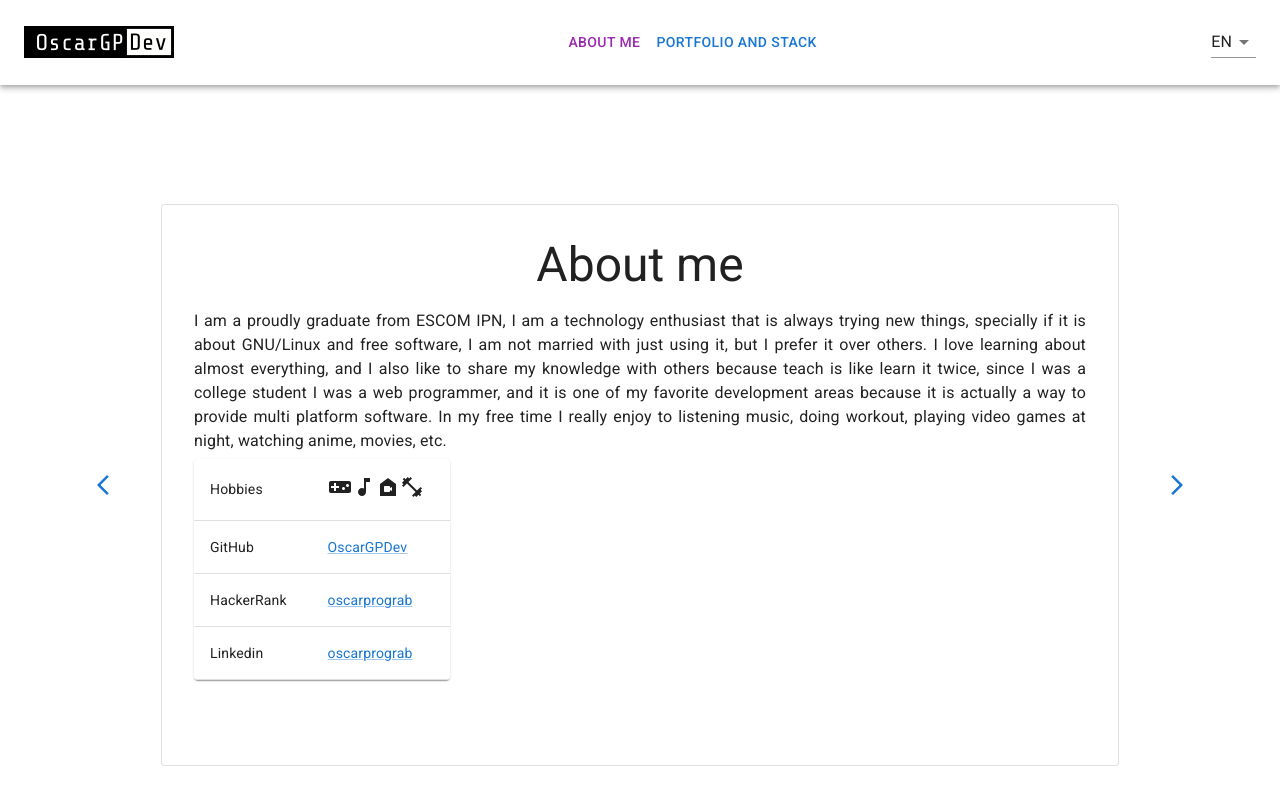
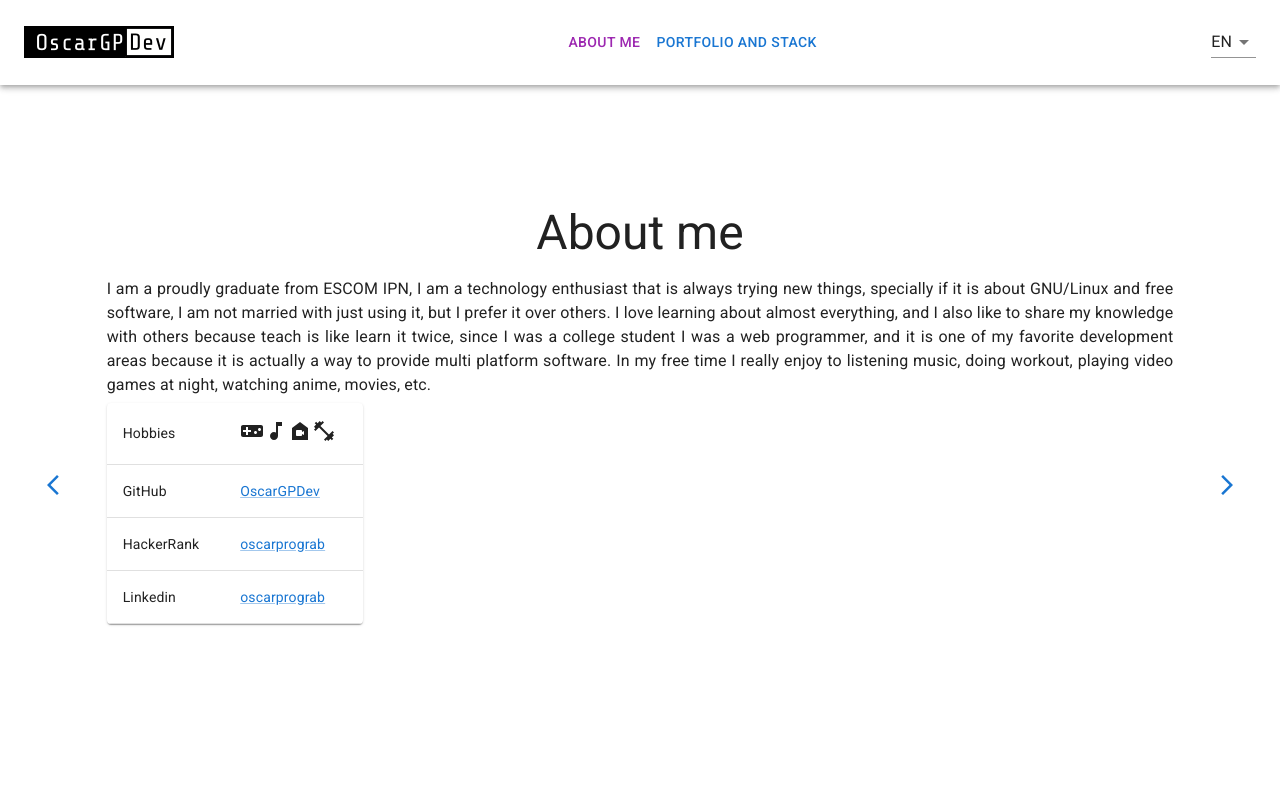
Before and after one commit to OscarGPDev/OscarGPDev, a React (Create React App) app: page / in a window 1280 px wide. Shown: the top 804 px of the page. Built offline with nearby package versions, Linux system fonts and the light colour scheme.

Commit message:
cambio en la forma de en la que se muestra la información, reemplazo de card y paper

```diff
--- a/public/index.html
+++ b/public/index.html
@@ -7,7 +7,7 @@
     <meta name="theme-color" content="#000000" />
     <meta
       name="description"
-      content="Web site created using create-react-app"
+      content="My portfolio site"
     />
     <link rel="apple-touch-icon" href="%PUBLIC_URL%/logo192.png" />
     <!--
--- a/src/App.js
+++ b/src/App.js
@@ -26,17 +26,17 @@ function App() {
             <MainHeader/>
             <main className="App-body">
                 <Grid
-                    container spacing={1}
-                    justifyContent="center"
+                    container
+                    justifyContent="space-evenly"
                     alignItems="center">
                     <Grid item xs={1}>
-                        <Link to={routes[getPrevPage()].path}>
-                            <IconButton color="primary">
+                        <Link to={routes[getPrevPage()].path} style={{"margin-left":0}}>
+                            <IconButton color="primary" sx={{marginLeft:0, marginRight:"auto"}}>
                                 <ArrowBackIosNew/>
                             </IconButton>
                         </Link>
                     </Grid>
-                    <Grid item xs={9}>
+                    <Grid item xs={9} md={10}>
                         <Routes>
                             {routes
                                 ?.map((route) =>
--- a/src/components/MainHeader/MainHeader.js
+++ b/src/components/MainHeader/MainHeader.js
@@ -20,7 +20,7 @@ const MainHeader = () => {
     const [anchorElNav, setAnchorElNav] = useState(null);
 
     const location = useLocation();
-    const {t:translate} = useTranslation();
+    const {t: translate} = useTranslation();
 
     const handleOpenNavMenu = (event) => {
         setAnchorElNav(event.currentTarget);
@@ -75,12 +75,15 @@ const MainHeader = () => {
                                 display: {xs: 'block', md: 'none'},
                             }}
                         >
-                            <MenuItem key="header_menu_portfolio" onClick={handleCloseNavMenu} color={location.pathname === "/" ? "secondary" : 'primary'}>
+                            <MenuItem key="header_menu_about_me" onClick={handleCloseNavMenu}
+                                      selected={location.pathname === "/"}>
+                                <Typography textAlign="center">{translate("header_menu_about_me")}</Typography>
+                            </MenuItem>
+                            <MenuItem key="header_menu_portfolio" onClick={handleCloseNavMenu}
+                                      selected={location.pathname === "/portfolio"}>
                                 <Typography textAlign="center">{translate("header_menu_portfolio")}</Typography>
                             </MenuItem>
-                            <MenuItem key="header_menu_about_me" onClick={handleCloseNavMenu} color={location.pathname === "/" ? "secondary" : 'primary'}>
-                                <Typography textAlign="center">{translate("header_menu_about_me")}</Typography>
-                            </MenuItem>
+
                         </Menu>
                     </Box>
                     <Box
--- a/src/pages/AboutMe.js
+++ b/src/pages/AboutMe.js
@@ -1,4 +1,4 @@
-import {Card, CardContent, Link, Paper, Table, TableBody, TableCell, TableContainer, TableRow} from "@mui/material";
+import {Link, Paper, Table, TableBody, TableCell, TableContainer, TableRow} from "@mui/material";
 import Typography from "@mui/material/Typography";
 import {useTranslation} from "react-i18next";
 import {CameraIndoor, FitnessCenter, MusicNote, VideogameAsset} from "@mui/icons-material";
@@ -6,20 +6,20 @@ import {CameraIndoor, FitnessCenter, MusicNote, VideogameAsset} from "@mui/icons
 const AboutMe = () => {
     const {t: translation} = useTranslation();
     return (
-        <Card variant="outlined" sx={{height: {xs:"100%", md:"auto", lg:"70vh"}}}>
-            <CardContent sx={{padding: "2rem"}}>
+        <Paper elevation={0} sx={{height: {xs: "90vh", md: "auto", lg: "70vh", overflowY:{xs:"scroll"}}}}>
             <Typography variant="h3" gutterBottom>
                 {translation('aboutMe_title')}
             </Typography>
             <Typography variant="body1" gutterBottom align="justify">
                 {translation('aboutMe_body')}
             </Typography>
-                <TableContainer component={Paper} sx={{ width: {
+            <TableContainer component={Paper} sx={{
+                width: {
                     xs: "100%",
                     md: "40vw",
                     lg: "20vw",
-
-                }, }}>
+                },
+            }}>
                 <Table aria-label="simple table">
                     <TableBody>
                         <TableRow>
@@ -28,22 +28,25 @@ const AboutMe = () => {
                         </TableRow>
                         <TableRow>
                             <TableCell>{translation("aboutMe_table_github")}</TableCell>
-                                <TableCell><Link href="https://github.com/OscarGPDev" target="_blank">OscarGPDev</Link></TableCell>
+                            <TableCell><Link href="https://github.com/OscarGPDev"
+                                             target="_blank">OscarGPDev</Link></TableCell>
                         </TableRow>
                         <TableRow>
                             <TableCell>{translation("aboutMe_table_hackerrank")}</TableCell>
-                                <TableCell><Link href="https://www.hackerrank.com/oscarprograb" target="_blank">oscarprograb</Link></TableCell>
+                            <TableCell><Link href="https://www.hackerrank.com/oscarprograb"
+                                             target="_blank">oscarprograb</Link></TableCell>
                         </TableRow>
                         <TableRow>
                             <TableCell>{translation("aboutMe_table_linkedin")}</TableCell>
-                                <TableCell><Link href="https://www.linkedin.com/in/oscargpdev" target="_blank">oscarprograb</Link></TableCell>
+                            <TableCell><Link href="https://www.linkedin.com/in/oscargpdev"
+                                             target="_blank">oscarprograb</Link></TableCell>
                         </TableRow>
                     </TableBody>
                 </Table>
             </TableContainer>
 
-            </CardContent>
-        </Card>
+
+        </Paper>
     );
 };
 export default AboutMe;
```
Lines whose indentation alone changed are shown as unchanged.
